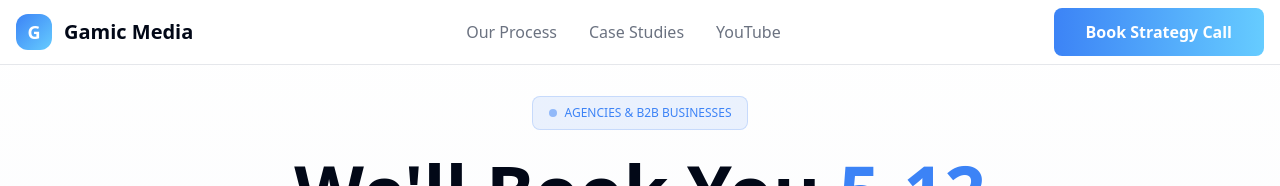
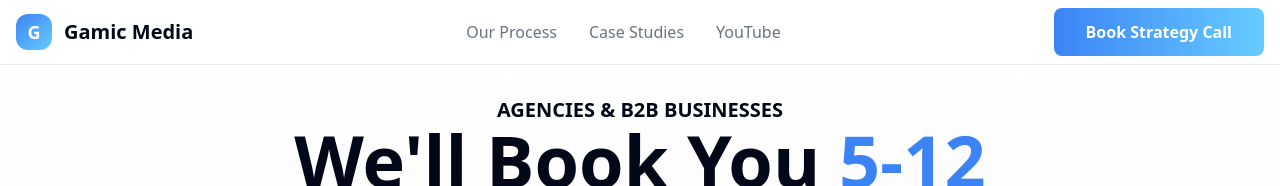
Before and after one commit to pratyushniraula/gamic-growth-engine, a React (Vite) app: page / in a window 1280 px wide. Shown: the top 186 px of the page. Built offline with nearby package versions, Linux system fonts and the light colour scheme.

Commit message:
changed the upper-title

```diff
--- a/src/components/HeroSection.tsx
+++ b/src/components/HeroSection.tsx
@@ -7,10 +7,9 @@ const HeroSection = () => {
       <div className="container mx-auto px-4">
         <div className="max-w-4xl mx-auto text-center">
           {/* Status Indicator */}
-          <div className="inline-flex items-center px-4 py-2 rounded-lg bg-primary/10 text-primary text-xs font-medium mb-6 border border-primary/20">
-            <div className="w-2 h-2 bg-primary rounded-full mr-2 animate-pulse"></div>
-            AGENCIES & B2B BUSINESSES
-          </div>
+          <div className="text-xl font-bold">
+    AGENCIES & B2B BUSINESSES
+        </div>
 
           {/* Main Headline */}
           <h1 className="text-4xl md:text-6xl lg:text-7xl font-bold text-foreground mb-6 leading-tight">
```
Also changed, not shown: 1 other file (tests, documents, lock files or other folders).
